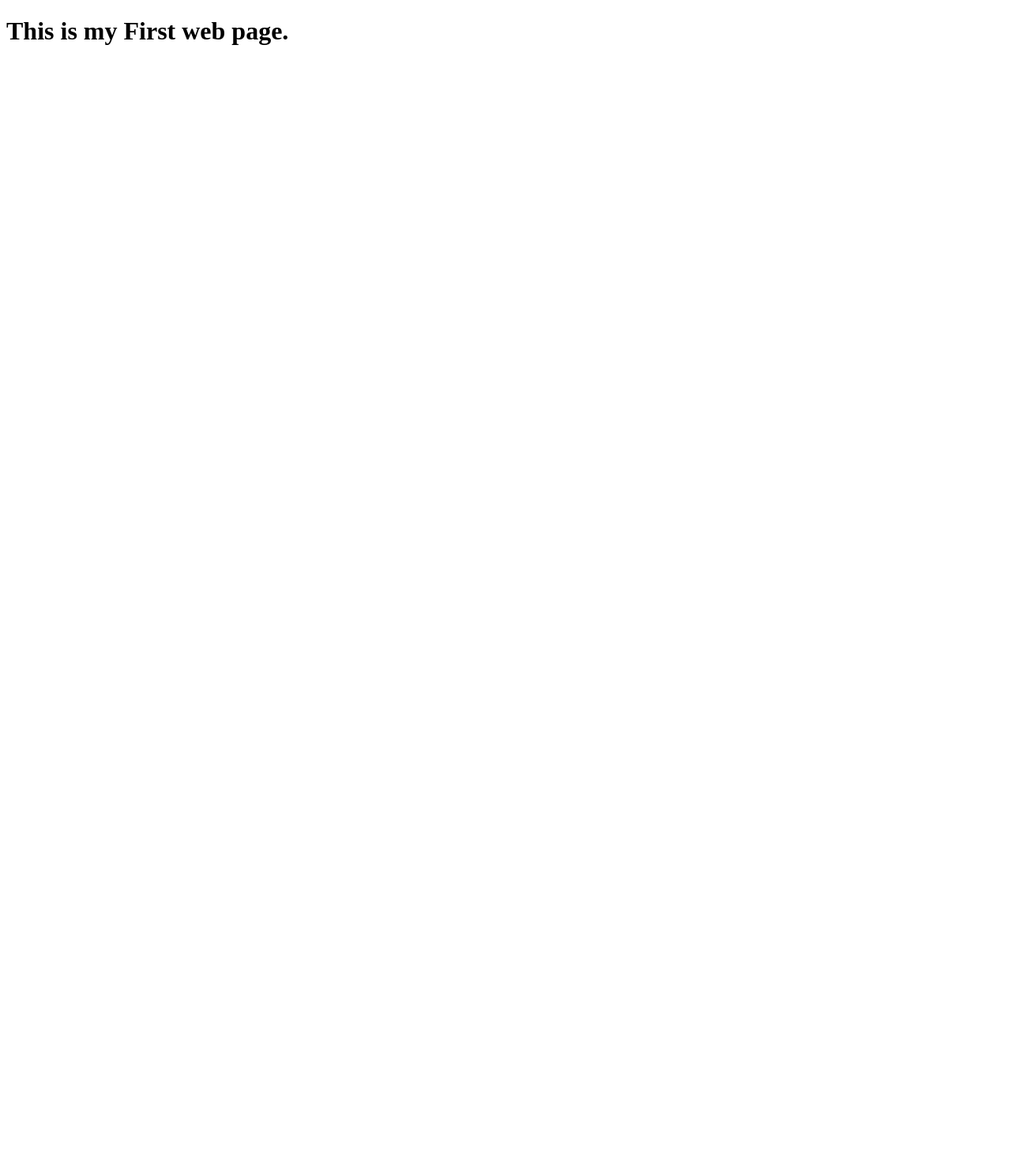
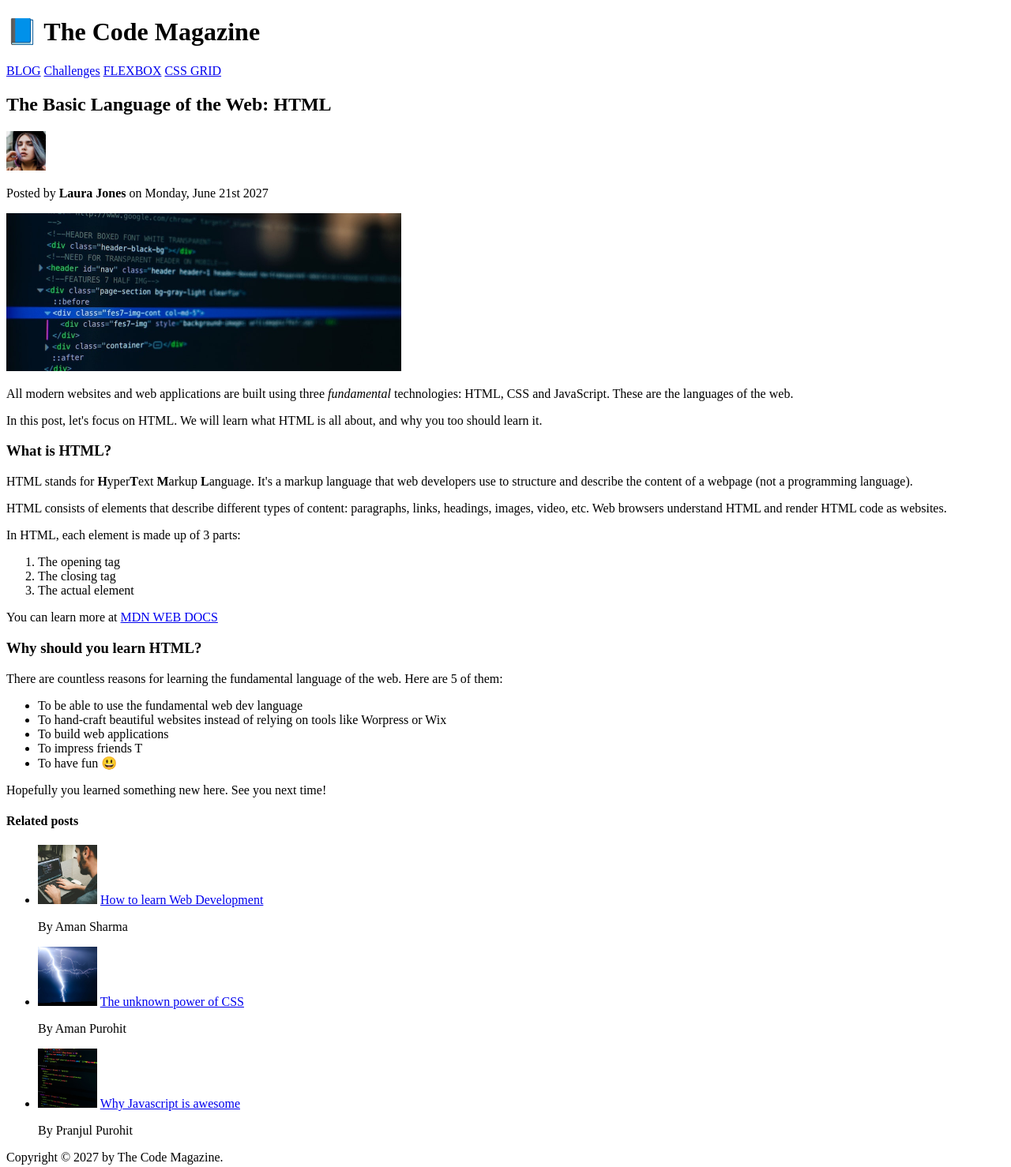
Before and after one commit to AmanPurohit44/HTML_WEB-DEV, a plain HTML site: page 02-HTML-Fundamentals/index.html in a window 1280 px wide. Shown: the whole page at 79% size. Before the commit the page ends 800 px from the top, so only its background shows below. Drawn offline with Linux system fonts and the light colour scheme.

Commit message:
HTML fundamentals

```diff
--- a/02-HTML-Fundamentals/index.html
+++ b/02-HTML-Fundamentals/index.html
@@ -1,7 +1,109 @@
 <!DOCTYPE html>
-<html>
-  <title>This is my First web page.</title>
+<html lang="en">
+  <head>
+    <meta charset="UTF-8" />
+    <title>This is my First web page.</title>
+  </head>
   <body>
-    <h1>This is my First web page.</h1>
+    <!-- <h1>The basic Language of WEB is HTML.</h1>
+    <h2>The basic Language of WEB is HTML.</h2>
+    <h3>The basic Language of WEB is HTML.</h3>
+    <h4>The basic Language of WEB is HTML.</h4>
+    <h5>The basic Language of WEB is HTML.</h5>
+    <h6>The basic Language of WEB is HTML.</h6> -->
+    <header>
+      <h1>📘 The Code Magazine</h1>
+      <nav>
+        <a href="blog.html">BLOG</a>
+        <a href="#">Challenges</a>
+        <a href="#">FLEXBOX</a>
+        <a href="#">CSS GRID</a>
+      </nav>
+    </header>
+    <article>
+      <header>
+        <h2>The Basic Language of the Web: HTML</h2>
+        <img
+          src="img/laura-jones.jpg"
+          alt="headshot of author"
+          height="50"
+          width="50"
+        />
+        <p>Posted by <strong>Laura Jones</strong> on Monday, June 21st 2027</p>
+        <img src="img/post-img.jpg" alt="HTML code" height="200" width="500" />
+      </header>
+      <p>
+        All modern websites and web applications are built using three
+        <em>fundamental</em>
+        technologies: HTML, CSS and JavaScript. These are the languages of the
+        web.
+      </p>
+      <p>
+        In this post, let's focus on HTML. We will learn what HTML is all about,
+        and why you too should learn it.
+      </p>
+      <h3>What is HTML?</h3>
+      <p>
+        HTML stands for <b>H</b>yper<b>T</b>ext <b>M</b>arkup <b>L</b>anguage.
+        It's a markup language that web developers use to structure and describe
+        the content of a webpage (not a programming language).
+      </p>
+      <p>
+        HTML consists of elements that describe different types of content:
+        paragraphs, links, headings, images, video, etc. Web browsers understand
+        HTML and render HTML code as websites.
+      </p>
+      <p>In HTML, each element is made up of 3 parts:</p>
+      <ol>
+        <li>The opening tag</li>
+        <li>The closing tag</li>
+        <li>The actual element</li>
+      </ol>
+      <p>
+        You can learn more at
+        <a
+          href="https://developer.mozilla.org/en-US/docs/Web/HTML"
+          target="_blank"
+          >MDN WEB DOCS</a
+        >
+      </p>
+      <h3>Why should you learn HTML?</h3>
+      <p>
+        There are countless reasons for learning the fundamental language of the
+        web. Here are 5 of them:
+      </p>
+      <ul>
+        <li>To be able to use the fundamental web dev language</li>
+        <li>
+          To hand-craft beautiful websites instead of relying on tools like
+          Worpress or Wix
+        </li>
+        <li>To build web applications</li>
+        <li>To impress friends T</li>
+        <li>To have fun 😃</li>
+      </ul>
+      <p>Hopefully you learned something new here. See you next time!</p>
+    </article>
+    <aside>
+      <h4>Related posts</h4>
+      <ul>
+        <li>
+          <img src="img/related-1.jpg" height="75" width="75" />
+          <a href="#">How to learn Web Development</a>
+        </li>
+        <p>By Aman Sharma</p>
+        <li>
+          <img src="img/related-2.jpg" height="75" width="75" />
+          <a href="#">The unknown power of CSS</a>
+        </li>
+        <p>By Aman Purohit</p>
+        <li>
+          <img src="img/related-3.jpg" height="75" width="75" />
+          <a href="#">Why Javascript is awesome</a>
+        </li>
+        <p>By Pranjul Purohit</p>
+      </ul>
+    </aside>
+    <footer>Copyright &copy; 2027 by The Code Magazine.</footer>
   </body>
 </html>
```
Also changed, not shown: 02-HTML-Fundamentals/blog.html (added, +12 -0 lines), 02-HTML-Fundamentals/challenge.html (added, +31 -0 lines), 02-HTML-Fundamentals/img/challenges.jpg (renamed from 02-HTML-Fundamentals/challenges.jpg), 02-HTML-Fundamentals/img/content.txt (renamed from 02-HTML-Fundamentals/content.txt), 02-HTML-Fundamentals/img/laura-jones.jpg (renamed from 02-HTML-Fundamentals/laura-jones.jpg), 02-HTML-Fundamentals/img/post-img.jpg (renamed from 02-HTML-Fundamentals/post-img.jpg), 02-HTML-Fundamentals/img/related-1.jpg (renamed from 02-HTML-Fundamentals/related-1.jpg), 02-HTML-Fundamentals/img/related-2.jpg (renamed from 02-HTML-Fundamentals/related-2.jpg), 02-HTML-Fundamentals/img/related-3.jpg (renamed from 02-HTML-Fundamentals/related-3.jpg).
